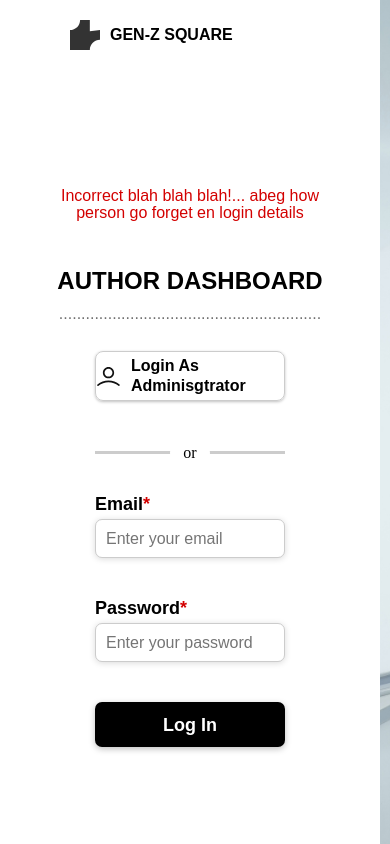
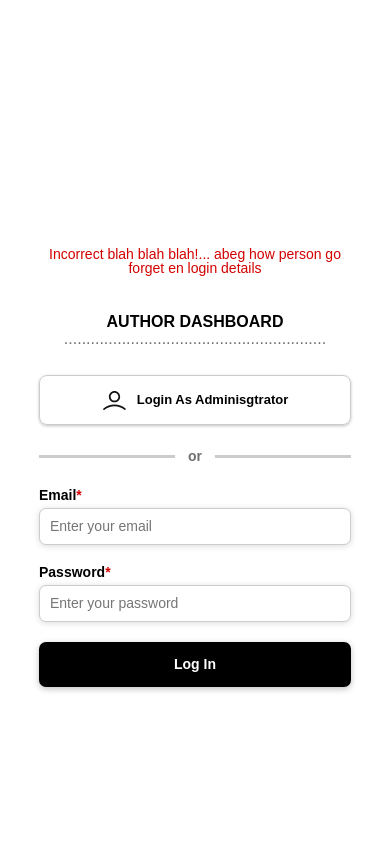
Before and after one commit to LegendaryBen/Genz-admin, a React (Vite) app: page / in a window 390 px wide. Built offline with nearby package versions, Linux system fonts and the light colour scheme; a web font is replaced by a local one.

Commit message:
made the login screen responsive

```diff
--- a/src/App.css
+++ b/src/App.css
@@ -407,10 +407,28 @@ body {
   display: flex;
   justify-content: center;
   align-items: center;
+  padding-top: 0;
+}
+@media only screen and (max-width: 1023px) {
+  .login {
+    overflow: auto;
+    padding-top: 70px;
+  }
+}
+@media only screen and (max-width: 322px) {
+  .login {
+    overflow: hidden;
+  }
 }
 .login .img-block {
   width: 45%;
   height: inherit;
+  display: block;
+}
+@media only screen and (max-width: 1023px) {
+  .login .img-block {
+    display: none;
+  }
 }
 .login .img-block img {
   width: 100%;
@@ -430,11 +448,29 @@ body {
   align-items: center;
   padding: 20px 70px;
 }
+@media only screen and (min-width: 1024px) and (max-width: 1300px) {
+  .login-header {
+    padding: 20px 40px;
+  }
+}
+@media only screen and (max-width: 1023px) {
+  .login-header {
+    padding: 20px 30px;
+    height: 60px;
+    display: none;
+  }
+}
 .login-header img {
   margin-right: 10px;
   width: 30px;
   height: 30px;
   object-fit: contain;
+}
+@media only screen and (max-width: 1023px) {
+  .login-header img {
+    height: 20px;
+    width: 20px;
+  }
 }
 .login-header span {
   color: black;
@@ -442,6 +478,12 @@ body {
   font-size: 16px;
   font-weight: 600;
   line-height: 20px;
+}
+@media only screen and (max-width: 1023px) {
+  .login-header span {
+    font-size: 12px;
+    line-height: 14px;
+  }
 }
 
 .error {
@@ -455,6 +497,24 @@ body {
   line-height: 17px;
   margin-bottom: 30px;
 }
+@media only screen and (max-width: 1023px) {
+  .error {
+    font-size: 14px;
+    line-height: 14px;
+    margin-bottom: 20px;
+  }
+}
+@media only screen and (max-width: 571px) {
+  .error {
+    margin-bottom: 10px;
+  }
+}
+@media only screen and (min-width: 1024px) and (max-width: 1300px) {
+  .error {
+    padding: 20px 20px;
+    margin-bottom: 20px;
+  }
+}
 
 .User-link {
   width: 100%;
@@ -465,6 +525,16 @@ body {
   margin-bottom: 30px;
   padding: 0px 40px;
 }
+@media only screen and (min-width: 1024px) and (max-width: 1300px) {
+  .User-link {
+    margin-bottom: 20px;
+  }
+}
+@media only screen and (max-width: 1023px) {
+  .User-link {
+    margin-bottom: 20px;
+  }
+}
 .User-link div {
   width: 300px;
   text-align: center;
@@ -473,6 +543,18 @@ body {
   font-size: 24px;
   font-weight: 600;
   line-height: 30px;
+  overflow: hidden;
+}
+@media only screen and (max-width: 1023px) {
+  .User-link div {
+    font-size: 16px;
+    line-height: 17px;
+  }
+}
+@media only screen and (max-width: 571px) {
+  .User-link div {
+    width: 280px;
+  }
 }
 .User-link div .dot {
   color: #707070;
@@ -490,6 +572,21 @@ body {
   align-items: center;
   margin-bottom: 30px;
 }
+@media only screen and (min-width: 1024px) and (max-width: 1300px) {
+  .navlink {
+    margin-bottom: 20px;
+  }
+}
+@media only screen and (max-width: 1023px) {
+  .navlink {
+    margin-bottom: 20px;
+  }
+}
+@media only screen and (max-width: 571px) {
+  .navlink {
+    margin-bottom: 10px;
+  }
+}
 .navlink a {
   width: 50%;
   height: 100%;
@@ -505,6 +602,23 @@ body {
   font-weight: 600;
   line-height: 20px;
   border-radius: 8px;
+}
+@media only screen and (min-width: 1024px) and (max-width: 1300px) {
+  .navlink a {
+    width: 70%;
+  }
+}
+@media only screen and (max-width: 1023px) {
+  .navlink a {
+    width: 70%;
+    font-size: 13px;
+    line-height: 14px;
+  }
+}
+@media only screen and (max-width: 571px) {
+  .navlink a {
+    width: 80%;
+  }
 }
 .navlink a img {
   margin-right: 10px;
@@ -524,6 +638,27 @@ body {
   display: flex;
   justify-content: center;
   align-items: center;
+  font-family: "Archivo", sans-serif;
+  font-size: 14px;
+  font-weight: 600;
+  line-height: 15px;
+  color: #707070;
+}
+@media only screen and (min-width: 1024px) and (max-width: 1300px) {
+  .option div {
+    width: 70%;
+  }
+}
+@media only screen and (max-width: 1023px) {
+  .option div {
+    width: 70%;
+  }
+}
+@media only screen and (max-width: 571px) {
+  .option div {
+    margin-bottom: 10px;
+    width: 80%;
+  }
 }
 .option div span {
   background-color: white;
@@ -542,12 +677,44 @@ body {
   align-items: center;
   margin-top: 40px;
 }
+@media only screen and (min-width: 1024px) and (max-width: 1300px) {
+  .input-box {
+    margin-top: 30px;
+  }
+}
+@media only screen and (max-width: 1023px) {
+  .input-box {
+    margin-top: 30px;
+  }
+}
+@media only screen and (max-width: 571px) {
+  .input-box {
+    margin-top: 20px;
+  }
+}
 .input-box .div {
   width: 50%;
   font-family: "Archivo", sans-serif;
   font-size: 18px;
   font-weight: 600;
   line-height: 20px;
+}
+@media only screen and (min-width: 1024px) and (max-width: 1300px) {
+  .input-box .div {
+    width: 70%;
+  }
+}
+@media only screen and (max-width: 1023px) {
+  .input-box .div {
+    width: 70%;
+    font-size: 14px;
+    line-height: 15px;
+  }
+}
+@media only screen and (max-width: 571px) {
+  .input-box .div {
+    width: 80%;
+  }
 }
 .input-box .div span {
   color: #D30000;
@@ -566,6 +733,12 @@ body {
   line-height: 17px;
   box-shadow: 0px 1px 6px 0px rgba(0, 0, 0, 0.1490196078);
 }
+@media only screen and (max-width: 1023px) {
+  .input-box .div input {
+    font-size: 14px;
+    line-height: 15px;
+  }
+}
 .input-box .div input:focus {
   box-shadow: 0px 1px 6px 0px rgba(0, 0, 0, 0.1490196078);
   border: 1px solid #2F80ED;
@@ -577,6 +750,11 @@ body {
   justify-content: center;
   align-items: center;
   margin-top: 40px;
+}
+@media only screen and (max-width: 571px) {
+  .submit {
+    margin-top: 20px;
+  }
 }
 .submit div {
   width: 50%;
@@ -592,6 +770,23 @@ body {
   font-size: 18px;
   font-weight: 600;
   line-height: 20px;
+}
+@media only screen and (min-width: 1024px) and (max-width: 1300px) {
+  .submit div {
+    width: 70%;
+  }
+}
+@media only screen and (max-width: 1023px) {
+  .submit div {
+    font-size: 14px;
+    line-height: 15px;
+    width: 70%;
+  }
+}
+@media only screen and (max-width: 571px) {
+  .submit div {
+    width: 80%;
+  }
 }
 
 .container1 {
--- a/src/App.scss
+++ b/src/App.scss
@@ -266,10 +266,24 @@
 
 
 .login{
-    width:100%;height:100vh;overflow:hidden;@include flex(center,center);
+    width:100%;height:100vh;overflow:hidden;@include flex(center,center);padding-top:0;
+
+
+    @include maxScreen($tablet){
+        overflow: auto;padding-top:70px;
+    }
+
+    @include maxScreen($mobile2){
+        overflow:hidden;
+    }
+
 
     .img-block{
-        width:45%;height:inherit;
+        width:45%;height:inherit;display:block;
+
+        @include maxScreen($tablet){
+            display:none;
+        }
 
         img{
             width:100%;height:100%;object-fit:cover;
@@ -278,6 +292,7 @@
 
     .login-details{
         height:100%;flex:1;
+
     }
 }
 
@@ -285,18 +300,54 @@
 .login-header{
     width:100%;height:70px;@include flex(flex-start,center);@include padding(20px 70px);
 
+    @include minMaxScreen($laptop-min,$laptop-max){
+        @include padding(20px 40px);
+    }
+
+
+    @include maxScreen($tablet){
+        @include padding(20px 30px); height:60px;display:none;
+    }
+
+
+
     img{
         margin-right:10px;width:30px;height:30px;object-fit:contain;
+
+        @include maxScreen($tablet){
+            height:20px;width:20px;
+        }
     }
 
     span{
         color:black;@include clash;font-size: 16px;font-weight: 600;line-height: 20px;
+
+        @include maxScreen($tablet){
+            font-size:12px;line-height:14px;
+        }
     }
 }
 
 .error{
     width:100%;text-align:center;@include padding(20px 40px);color:$red2;@include archivo;
     font-size: 16px;font-weight: 500;line-height: 17px;margin-bottom:30px;
+
+
+    @include maxScreen($tablet){
+        font-size:14px;line-height:14px;margin-bottom:20px;
+    }
+
+
+    @include maxScreen($mobile1){
+        margin-bottom:10px;
+    }
+
+
+    @include minMaxScreen($laptop-min,$laptop-max){
+        @include padding(20px 20px);margin-bottom:20px;
+    }
+
+
 }
 
 
@@ -304,9 +355,31 @@
     width:100%;height:50px;@include flex(center,center);margin-bottom:30px;
     @include padding(0px 40px);
 
+
+    @include minMaxScreen($laptop-min,$laptop-max){
+        margin-bottom:20px;
+    }
+
+
+    @include maxScreen($tablet){
+        margin-bottom:20px;
+    }
+
+
     div{
         width:300px;text-align:center;color:black;@include clash;font-size: 24px;
-        font-weight: 600;line-height: 30px;
+        font-weight: 600;line-height: 30px;overflow: hidden;
+
+
+        @include maxScreen($tablet){
+            font-size:16px;line-height:17px;
+        }
+
+
+        @include maxScreen($mobile1){
+            width:280px;
+        }
+
 
         .dot{
             color:$grey6;@include archivo;font-size: 16px;font-weight: 500;line-height: 17px;
@@ -318,11 +391,41 @@
 .navlink{
     width:100%;height:50px;@include flex(center,center);margin-bottom:30px;
 
+
+    @include minMaxScreen($laptop-min,$laptop-max){
+        margin-bottom:20px;
+    }
+
+
+    @include maxScreen($tablet){
+        margin-bottom:20px;
+    }
+
+    @include maxScreen($mobile1){
+        margin-bottom:10px;
+    }
+
+
     a{
         width:50%;height:100%;@include flex(center,center);text-decoration:none;
         box-shadow: 0px 1px 3px 0px #00000040;border: 1px solid #CCCCCC;
         color:black;@include clash;font-size: 16px;font-weight: 600;line-height: 20px;
         border-radius:8px;
+
+
+        @include minMaxScreen($laptop-min,$laptop-max){
+            width:70%;
+        }
+
+
+        @include maxScreen($tablet){
+            width:70%;font-size:13px;line-height:14px;
+        }
+
+        @include maxScreen($mobile1){
+            width:80%;
+        }
+
 
         img{
             margin-right:10px;
@@ -336,6 +439,22 @@
 
     div{
         width:50%;height:3px;background-color:$grey1;@include flex(center,center);
+        @include archivo;font-size: 14px;font-weight: 600;line-height: 15px;color:$grey6;
+
+
+        @include minMaxScreen($laptop-min,$laptop-max){
+            width:70%;
+        }
+
+        @include maxScreen($tablet){
+            width:70%;
+        }
+
+
+        @include maxScreen($mobile1){
+            margin-bottom:10px;width:80%;
+        }
+
 
         span{
             background-color:white;border-radius:50%;height:40px;width:40px;@include flex(center,center);
@@ -349,8 +468,35 @@
 .input-box{
     width:100%;@include flex(center,center);margin-top:40px;
 
+    @include minMaxScreen($laptop-min,$laptop-max){
+        margin-top:30px;
+    }
+
+
+    @include maxScreen($tablet){
+        margin-top:30px;
+    }
+
+    @include maxScreen($mobile1){
+        margin-top:20px;
+    }
+
     .div{
         width:50%;@include archivo;font-size: 18px;font-weight: 600;line-height: 20px;
+
+
+        @include minMaxScreen($laptop-min,$laptop-max){
+            width:70%;
+        }
+
+
+        @include maxScreen($tablet){
+            width:70%;font-size:14px;line-height:15px;
+        }
+
+        @include maxScreen($mobile1){
+            width:80%;
+        }
 
         span{
             color:$red2;
@@ -361,6 +507,11 @@
             border: 1px solid #CCCCCC;outline:none;color:$grey6;
             @include archivo;font-size: 16px;font-weight: 400;line-height: 17px;
             box-shadow: 0px 1px 6px 0px #00000026;
+
+            @include maxScreen($tablet){
+                font-size:14px;line-height:15px;
+            }
+
 
 
             &:focus{
@@ -376,10 +527,28 @@
 .submit{
     width:100%;@include flex(center,center);margin-top:40px;
 
+    @include maxScreen($mobile1){
+        margin-top:20px;
+    }
+
     div{
         width:50%;height:45px;background-color:black;color:white;
         @include flex(center,center);border-radius:7px;box-shadow: 0px 2px 6px 0px #00000040;
         @include archivo;font-size: 18px;font-weight: 600;line-height: 20px;
+
+        @include minMaxScreen($laptop-min,$laptop-max){
+            width:70%;
+        }
+
+        @include maxScreen($tablet){
+            font-size:14px;line-height:15px;width:70%;
+        }
+
+        @include maxScreen($mobile1){
+            width:80%;
+        }
+
+
     }
 }
 
--- a/src/partials/_variables.scss
+++ b/src/partials/_variables.scss
@@ -9,3 +9,8 @@ $red1:#EA1111;
 $red2:#D30000;
 $grey6:#707070;
 $grey7:#F2F2F2;
+$laptop-min:1024px;
+$laptop-max:1300px;
+$tablet:1023px;
+$mobile1:571px;
+$mobile2:322px;
```
Also changed, not shown: src/Pages/Login.jsx (indentation only), 1 other file (tests, documents, lock files or other folders).
